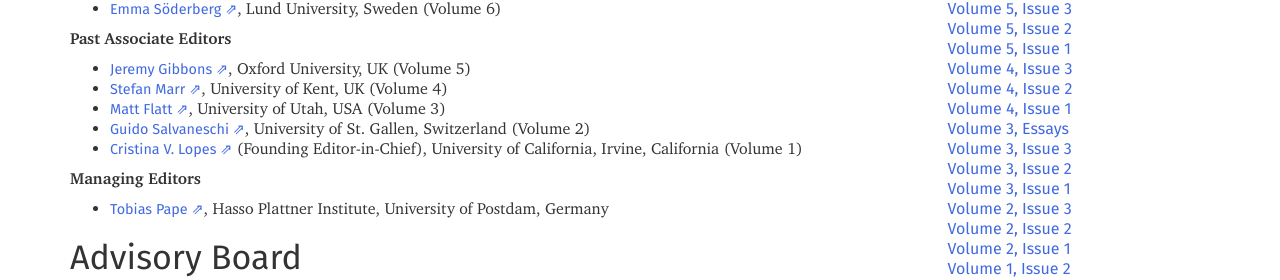
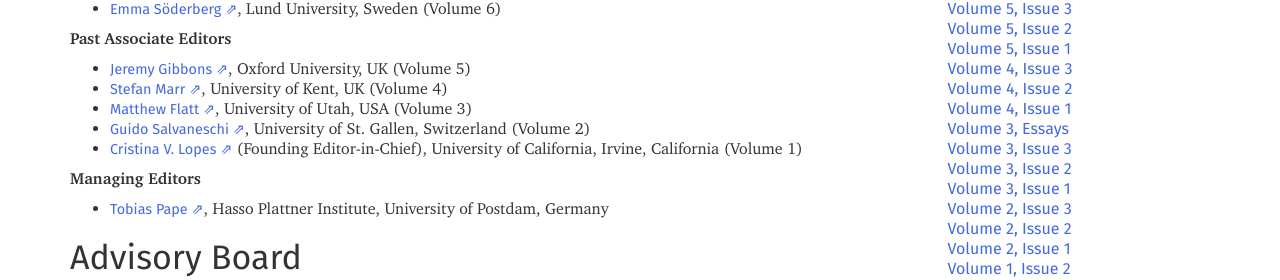
Before and after one commit to programming-journal/programming-journal.github.io, a Jekyll site: the page built from boards/index.markdown, in a window 1280 px wide. Shown: the part 449-729 px from the top of the page. Built offline with Jekyll 4.4.1, drawn with Linux system fonts in a browser that asks for light colours.

Commit message:
Matthew, not Matt

```diff
--- a/boards/index.markdown
+++ b/boards/index.markdown
@@ -19,7 +19,7 @@ order: 500
 
 * [Jeremy Gibbons](http://www.cs.ox.ac.uk/jeremy.gibbons/), Oxford University, UK (Volume 5)
 * [Stefan Marr](https://www.cs.kent.ac.uk/people/staff/sm951/), University of Kent, UK (Volume 4)
-* [Matt Flatt](https://www.cs.utah.edu/~mflatt/), University of Utah, USA (Volume 3)
+* [Matthew Flatt](https://www.cs.utah.edu/~mflatt/), University of Utah, USA (Volume 3)
 * [Guido Salvaneschi](http://www.guidosalvaneschi.com/wp/), University of St. Gallen, Switzerland (Volume 2)
 * [Cristina V. Lopes](http://www.ics.uci.edu/~lopes) (Founding Editor-in-Chief), University of California, Irvine, California (Volume 1)
 
```
